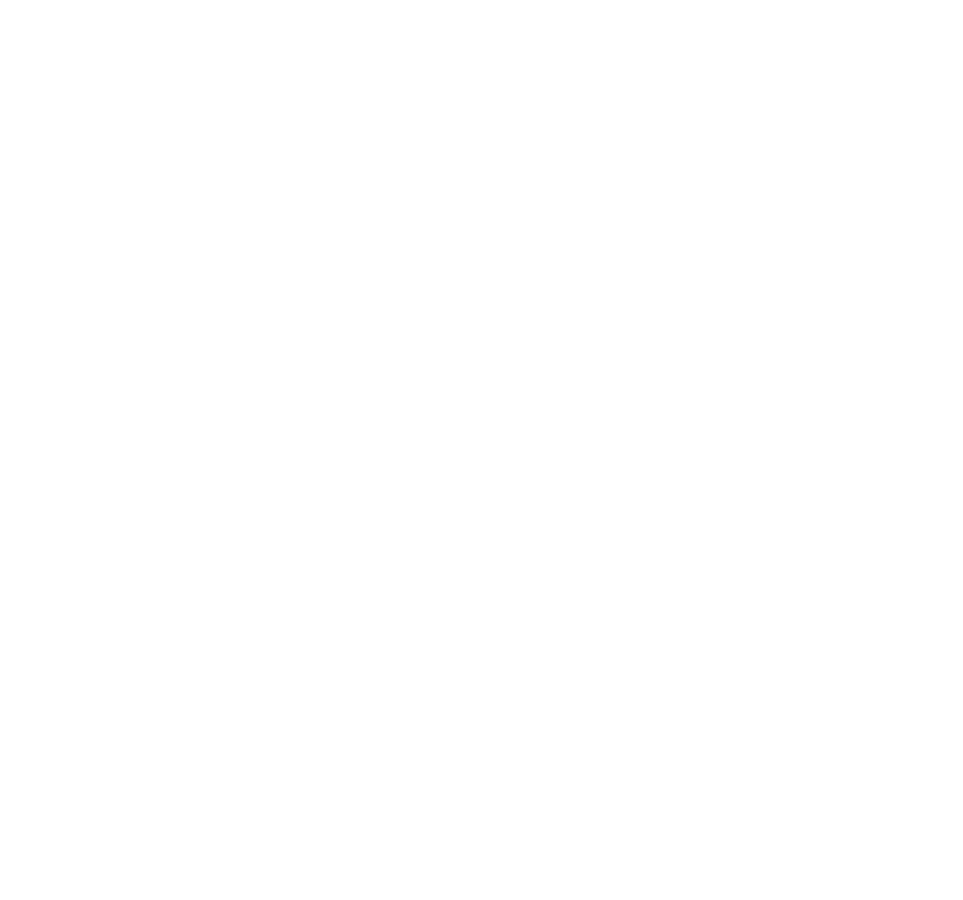
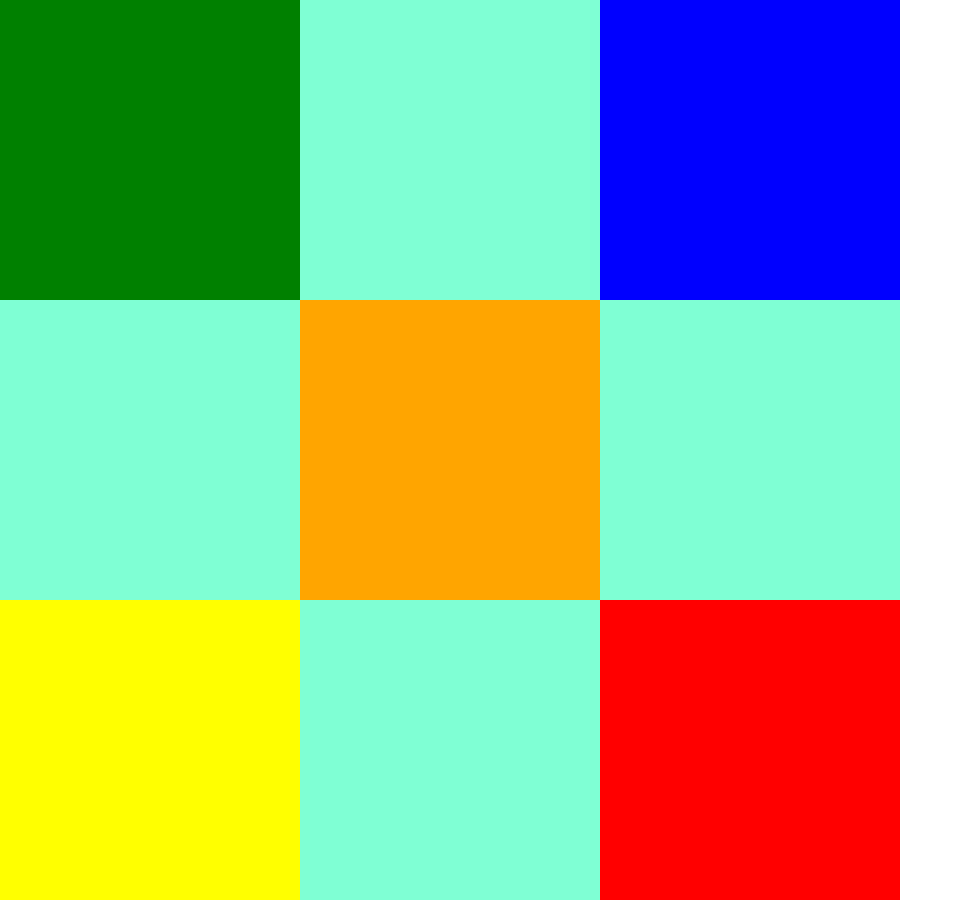
Before and after one commit to 13labragamehdi/pos-exo-css, a plain HTML site: page index.html in a window 1280 px wide. Shown: the whole page, without its empty margins (0-963 px from the left). Before the commit the page ends 800 px from the top, so only its background shows below. Drawn offline with Linux system fonts and the light colour scheme.

Commit message:
FIn de l'exo

```diff
--- a/index.html
+++ b/index.html
@@ -4,14 +4,17 @@
     <meta charset="UTF-8">
     <meta http-equiv="X-UA-Compatible" content="IE=edge">
     <meta name="viewport" content="width=device-width, initial-scale=1.0">
+    <link rel="stylesheet" href="style.css">
     <title>Document</title>
 </head>
 <body>
-
-
-
-
-
+<div class="container">
+    <div class="box blue"></div>
+    <div class="box green"></div>
+    <div class="box red"></div>
+    <div class="box yellow"></div>
+    <div class="box orange"></div>
+</div>
 
 </body>
 </html>
--- a/style.css
+++ b/style.css
@@ -0,0 +1,52 @@
+*
+{
+    padding: 0%;
+    margin: 0%;
+    box-sizing: border-box;
+}
+.container
+{
+    width: 900px;
+    background-color: aquamarine;
+    aspect-ratio: 1;
+    position: relative
+}
+
+.box
+{
+    width: 300px;
+    aspect-ratio: 1;
+    position: absolute;
+}
+
+.blue
+{
+    background-color: blue;
+    top: 0%;
+    right: 0%;
+}
+.red
+{
+    background-color: red;
+    right: 0%;
+    bottom: 0%;
+}
+.yellow
+{
+    background-color: yellow;
+    bottom: 0%;
+    left: 0%;
+}
+.green
+{
+    background-color: green;
+    top: 0%;
+    left: 0%;
+}
+.orange
+{
+    background-color: orange;
+    top: 50%;
+    left: 50%;
+    transform: translate(-50%,-50%);
+}
```
